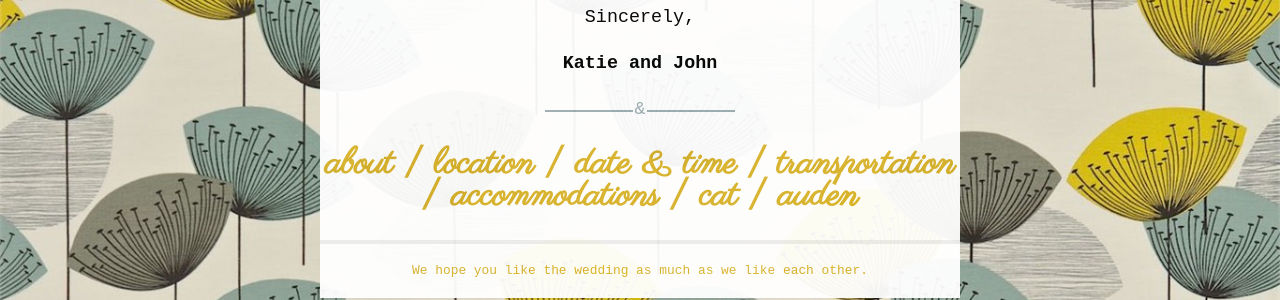
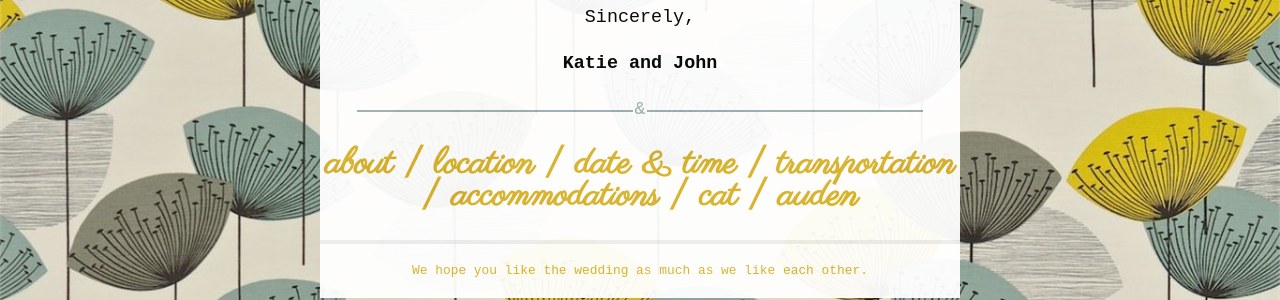
Before and after one commit to jrladd/kmarriesj, a Jekyll site: the page built from index.md, in a window 1280 px wide. Shown: the part 328-628 px from the top of the page. Built offline with Jekyll 4.4.1, drawn with Linux system fonts in a browser that asks for light colours; Markdown is read by kramdown in place of the engine named in the settings.

Commit message:
add responsive design elements

```diff
--- a/css/main.css
+++ b/css/main.css
@@ -132,7 +132,7 @@ a:visited { color: #D9B32A;
     content: "";
     position: absolute;
     top: 50%;
-    width: 800%;
+    width: 15em;
     height: 2px;
     background: #9EAEB3;
 }
```
